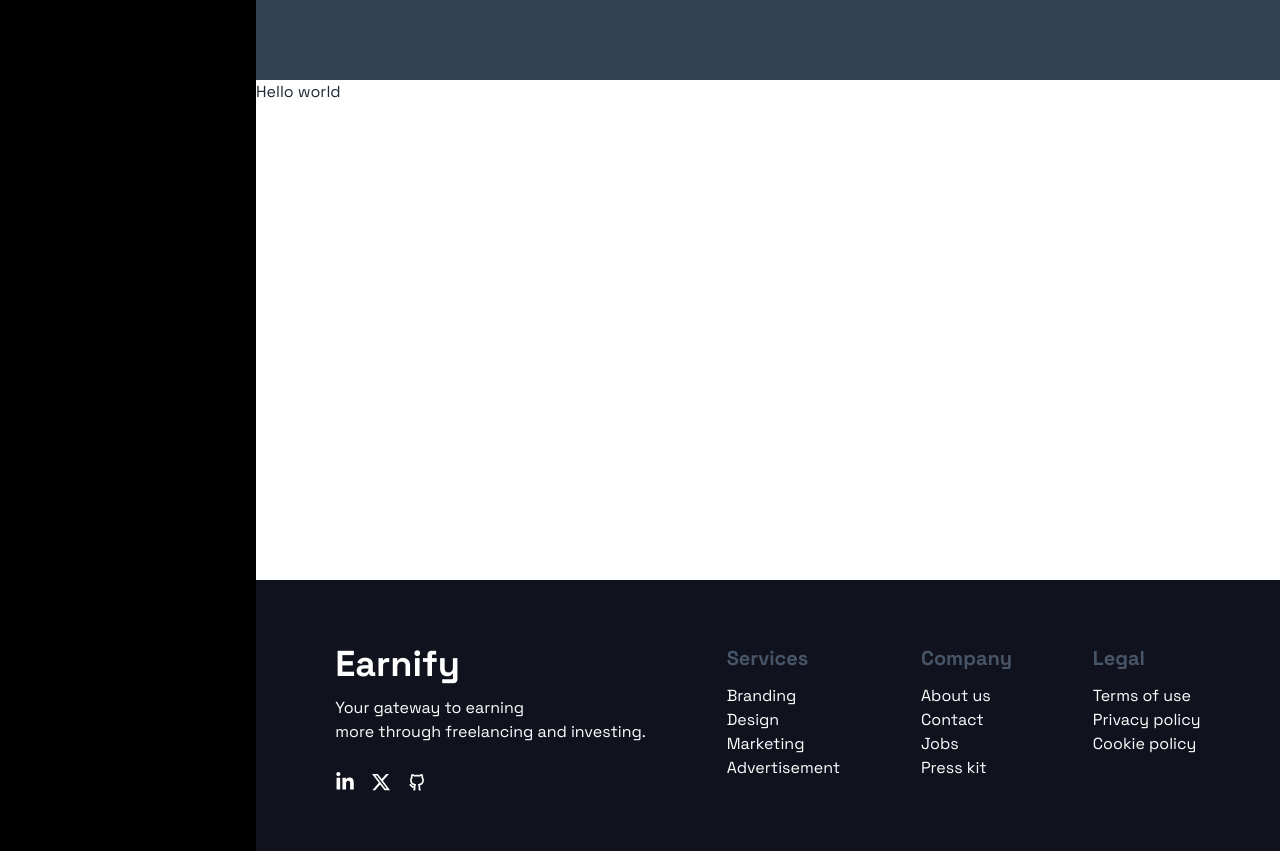
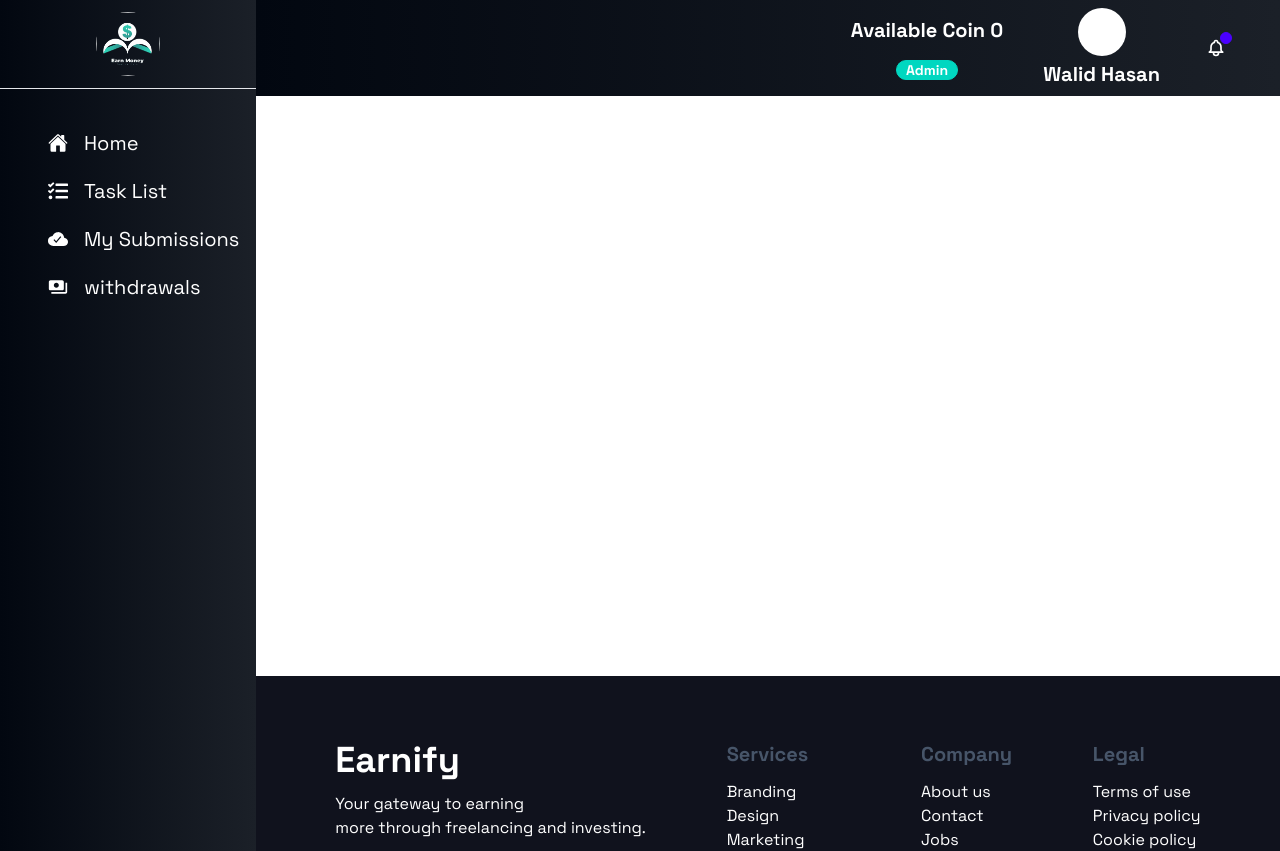
Before and after one commit to walid-official/earn-money, a React (Vite) app: page /dashboard in a window 1280 px wide. Shown: the top 851 px of the page. Built offline with nearby package versions, Linux system fonts and the light colour scheme.

Commit message:
dashboard design is modified

```diff
--- a/src/Layouts/DashBoardLayout.jsx
+++ b/src/Layouts/DashBoardLayout.jsx
@@ -1,14 +1,50 @@
 import React from "react";
 import { Outlet } from "react-router-dom";
 import Footer from "../components/Footer/Footer";
+import DashboardNavbar from "../components/DashboardNavbar/DashboardNavbar";
+import logo from "../assets/logo.png";
+import { IoHome } from "react-icons/io5";
+import { FaTasks } from "react-icons/fa";
+import { IoCloudDoneSharp } from "react-icons/io5";
+import { MdPayments } from "react-icons/md";
 
 const DashBoardLayout = () => {
   return (
     <div className="flex justify-between">
-      <div className="w-[20%] min-h-screen bg-black"></div>
+      <div className="w-[20%] min-h-screen bg-gradient-to-r from-[#020710] to-[#1b2028]">
+        <div className="py-3 flex justify-center border-b">
+          <img src={logo} className="w-16 h-16 rounded-full" alt="" />
+        </div>
+        <div className="pt-10">
+          <div className="flex gap-4 items-center text-white  pl-12">
+            <h2 className="text-xl">
+              <IoHome></IoHome>
+            </h2>
+            <h2 className="text-xl">Home</h2>
+          </div>
+          <div className="flex gap-4 items-center text-white  pl-12 pt-5">
+            <h2 className="text-xl">
+              <FaTasks></FaTasks>
+            </h2>
+            <h2 className="text-xl">Task List</h2>
+          </div>
+          <div className="flex gap-4 items-center text-white  pl-12 pt-5">
+            <h2 className="text-xl">
+              <IoCloudDoneSharp></IoCloudDoneSharp>
+            </h2>
+            <h2 className="text-xl">My Submissions</h2>
+          </div>
+          <div className="flex gap-4 items-center text-white  pl-12 pt-5">
+            <h2 className="text-xl">
+              <MdPayments></MdPayments>
+            </h2>
+            <h2 className="text-xl">withdrawals</h2>
+          </div>
+        </div>
+      </div>
       <div className="w-[80%]">
-        <div className="w-full h-20 bg-slate-700"></div>
-        <div className="min-h-[500px]">
+        <DashboardNavbar></DashboardNavbar>
+        <div className="min-h-[580px]">
           <Outlet></Outlet>
         </div>
         <Footer></Footer>
--- a/src/Pages/DashboardHome.jsx
+++ b/src/Pages/DashboardHome.jsx
@@ -3,7 +3,7 @@ import React from 'react';
 const DashboardHome = () => {
     return (
         <div>
-            <h2 className=''>Hello world</h2>
+            {/* <h2 className=''>Hello world</h2> */}
         </div>
     );
 };
--- /dev/null
+++ b/src/components/DashboardNavbar/DashboardNavbar.jsx
@@ -0,0 +1,86 @@
+import React from "react";
+
+const DashboardNavbar = () => {
+  return (
+    <div className="bg-gradient-to-r from-[#020710] to-[#1b2028] text-white">
+      <div className="navbar flex justify-end ">
+        {/* <div className="navbar-start">
+          <div className="dropdown">
+            <div
+              tabIndex={0}
+              role="button"
+              className="btn btn-ghost btn-circle"
+            >
+              <svg
+                xmlns="http://www.w3.org/2000/svg"
+                className="h-5 w-5"
+                fill="none"
+                viewBox="0 0 24 24"
+                stroke="currentColor"
+              >
+                <path
+                  strokeLinecap="round"
+                  strokeLinejoin="round"
+                  strokeWidth="2"
+                  d="M4 6h16M4 12h16M4 18h7"
+                />
+              </svg>
+            </div>
+            <ul
+              tabIndex={0}
+              className="menu menu-sm dropdown-content bg-base-100 rounded-box z-[1] mt-3 w-52 p-2 shadow"
+            >
+              <li>
+                <a>Homepage</a>
+              </li>
+              <li>
+                <a>Portfolio</a>
+              </li>
+              <li>
+                <a>About</a>
+              </li>
+            </ul>
+          </div>
+        </div>
+        <div className="navbar-center">
+          <a className="btn btn-ghost text-xl">daisyUI</a>
+        </div> */}
+        <div className="">
+            <div className="flex justify-center items-center gap-10">
+                <div className="flex justify-center flex-col items-center space-y-4">
+                    <h2 className="font-bold text-xl">Available Coin <span>0</span> </h2>
+                    <div className="badge badge-accent text-white font-bold">Admin</div>
+                </div>
+                <div className="flex justify-center flex-col items-center">
+                    <div className="bg-white w-12 h-12 rounded-full"></div>
+                    <h2 className="pt-1 font-bold text-xl">Walid Hasan</h2>
+                </div>
+            </div>
+          <div className="px-8">
+            <button className="btn btn-ghost btn-circle">
+              <div className="indicator">
+                <svg
+                  xmlns="http://www.w3.org/2000/svg"
+                  className="h-5 w-5"
+                  fill="none"
+                  viewBox="0 0 24 24"
+                  stroke="currentColor"
+                >
+                  <path
+                    strokeLinecap="round"
+                    strokeLinejoin="round"
+                    strokeWidth="2"
+                    d="M15 17h5l-1.405-1.405A2.032 2.032 0 0118 14.158V11a6.002 6.002 0 00-4-5.659V5a2 2 0 10-4 0v.341C7.67 6.165 6 8.388 6 11v3.159c0 .538-.214 1.055-.595 1.436L4 17h5m6 0v1a3 3 0 11-6 0v-1m6 0H9"
+                  />
+                </svg>
+                <span className="badge badge-xs badge-primary indicator-item"></span>
+              </div>
+            </button>
+          </div>
+        </div>
+      </div>
+    </div>
+  );
+};
+
+export default DashboardNavbar;
```
Also changed, not shown: src/assets/logo.png (added).
